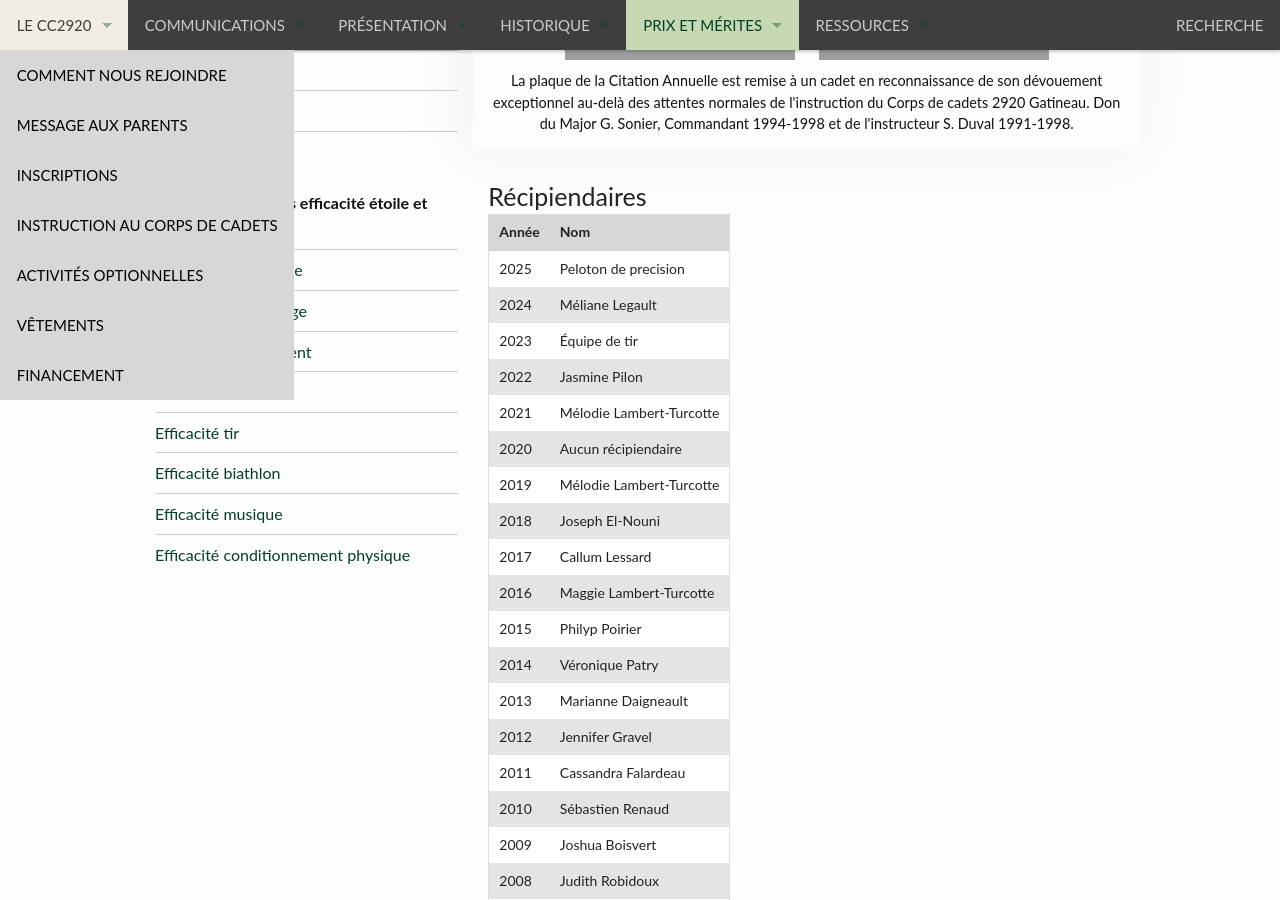
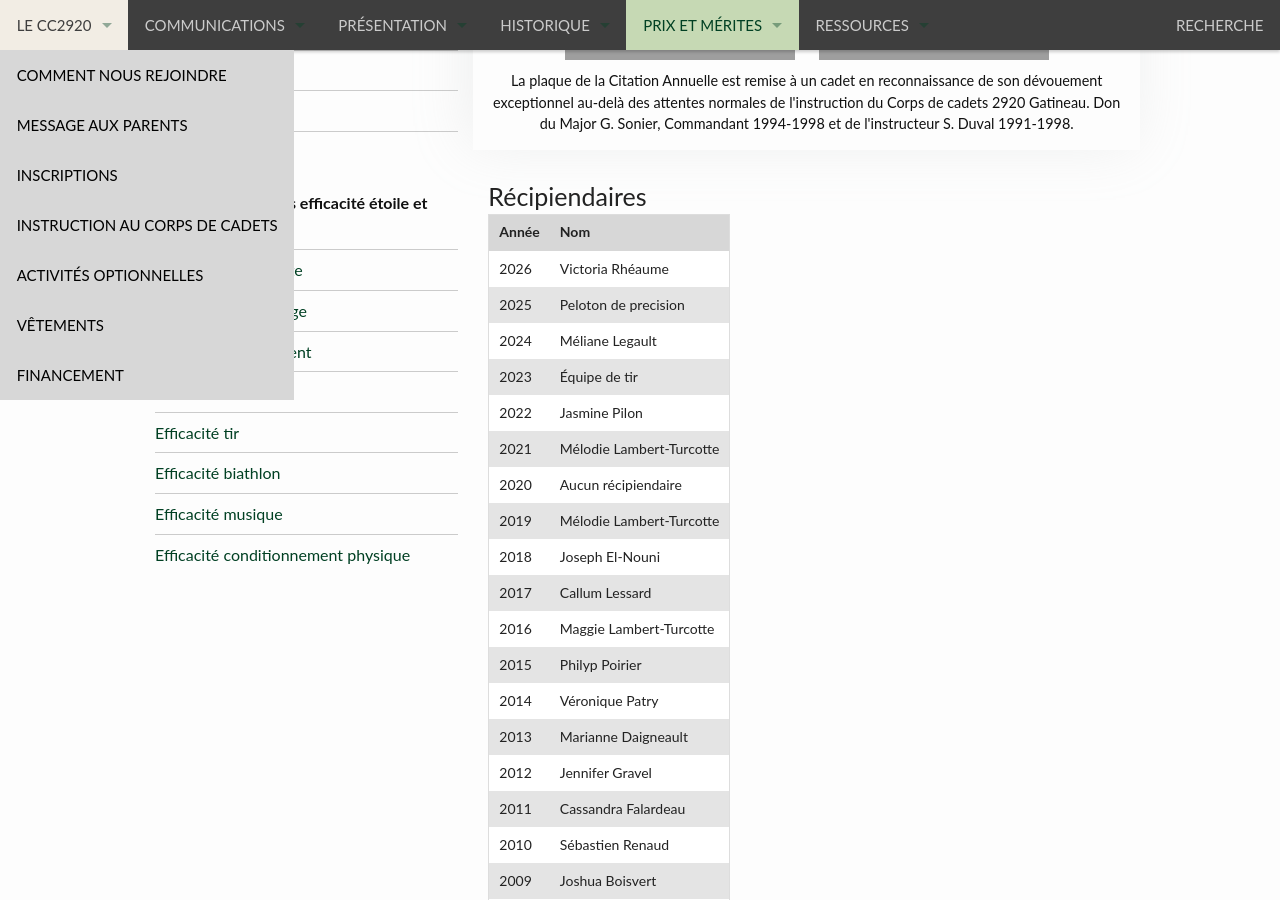
Before and after one commit to CC2920/web, a Jekyll site: the page built from _prix/plaques-trophees/citation-annuelle.md, in a window 1280 px wide and 900 px high, scrolled down 611 px. Built offline with Jekyll 4.4.1, drawn with Linux system fonts in a browser that asks for light colours.

Commit message:
Add 2026 recipient to citation-annuelle.md

```diff
--- a/_prix/plaques-trophees/citation-annuelle.md
+++ b/_prix/plaques-trophees/citation-annuelle.md
@@ -15,6 +15,7 @@ prix:
 
 | Année | Nom |
 | --- | --- |
+| 2026 | Victoria Rhéaume |
 | 2025 | Peloton de precision |
 | 2024 | Méliane Legault |
 | 2023 | Équipe de tir |
```
